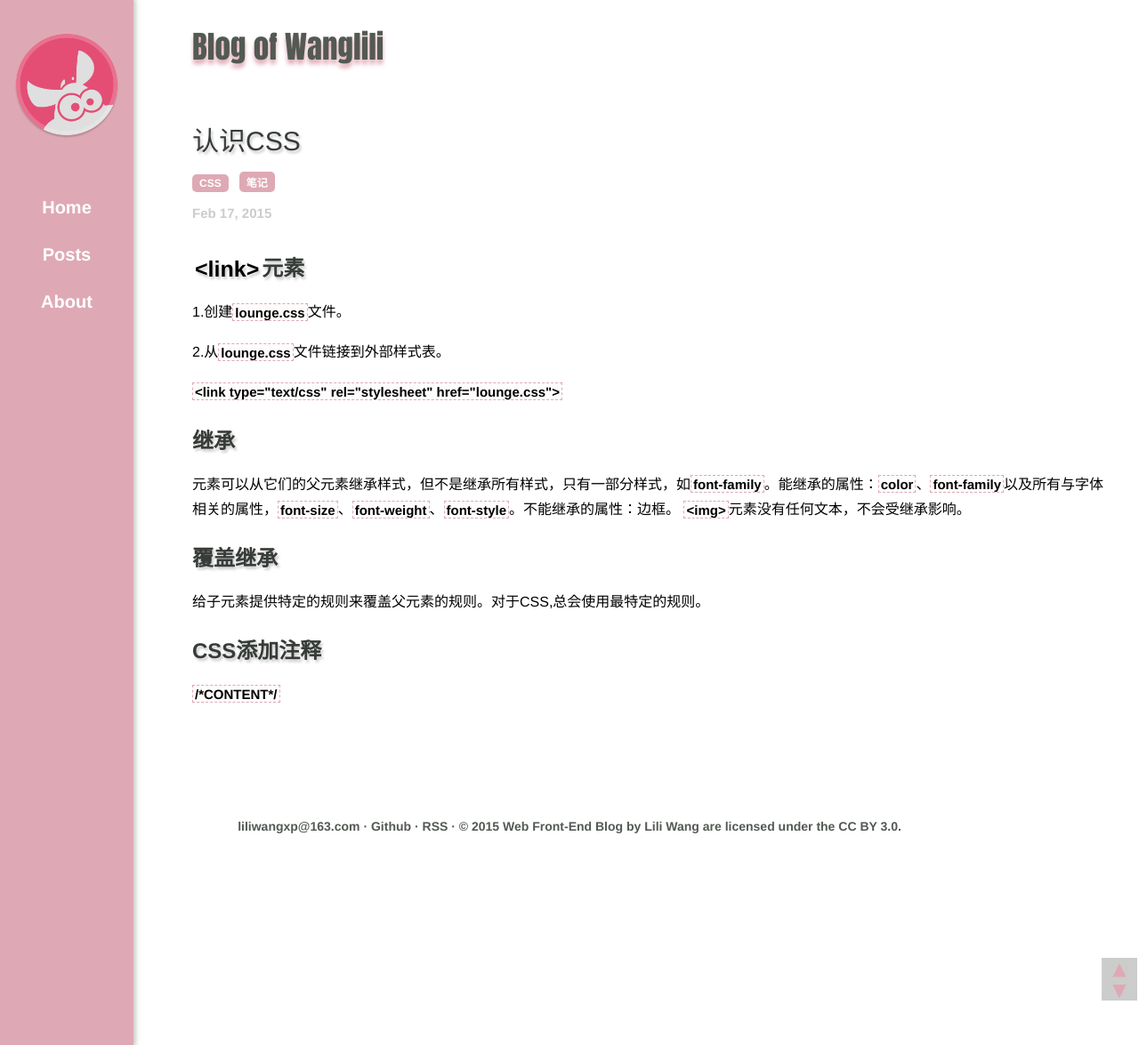
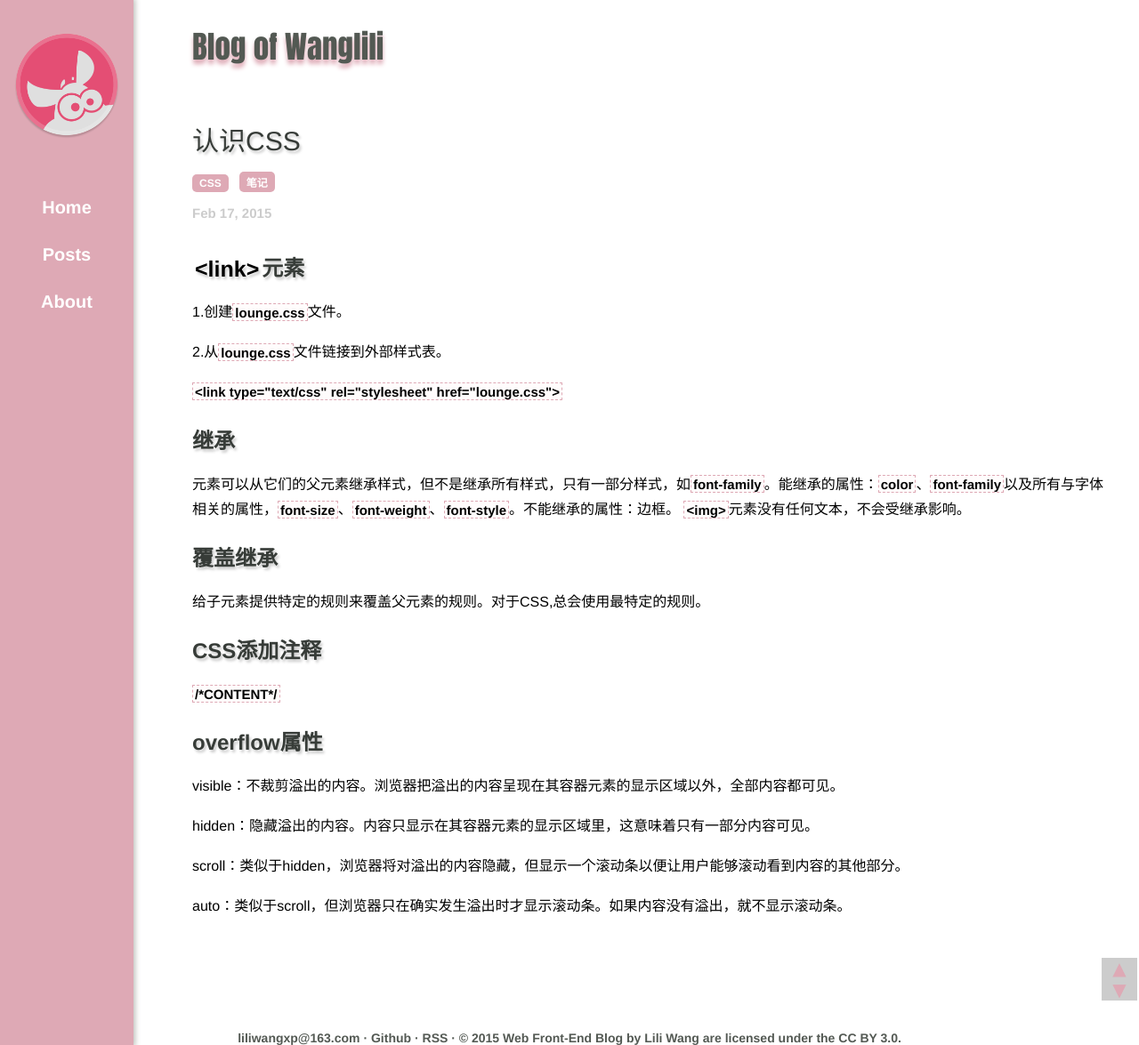
Before and after one commit to Gemini-wang/blog, a Jekyll site: the page built from _posts/2015-02-17-CSS-introduction.md, in a window 1280 px wide and 1175 px high. Shown: the whole window at 89% size. Built offline with Jekyll 4.4.1, drawn with Linux system fonts in a browser that asks for light colours; nearby versions of some CDN libraries; library files that are not in the unit come from our copies; Markdown is read by kramdown in place of the engine named in the settings; comment, search, counter and statistics services are not loaded.

Commit message:
Update 2015-02-17-CSS-introduction.md

```diff
--- a/_posts/2015-02-17-CSS-introduction.md
+++ b/_posts/2015-02-17-CSS-introduction.md
@@ -25,3 +25,12 @@ excerpt: 本文主要记录了继承、覆盖继承。
 
 #CSS添加注释
 `/*CONTENT*/`
+
+#overflow属性
+visible：不裁剪溢出的内容。浏览器把溢出的内容呈现在其容器元素的显示区域以外，全部内容都可见。
+
+hidden：隐藏溢出的内容。内容只显示在其容器元素的显示区域里，这意味着只有一部分内容可见。
+
+scroll：类似于hidden，浏览器将对溢出的内容隐藏，但显示一个滚动条以便让用户能够滚动看到内容的其他部分。
+
+auto：类似于scroll，但浏览器只在确实发生溢出时才显示滚动条。如果内容没有溢出，就不显示滚动条。
```
